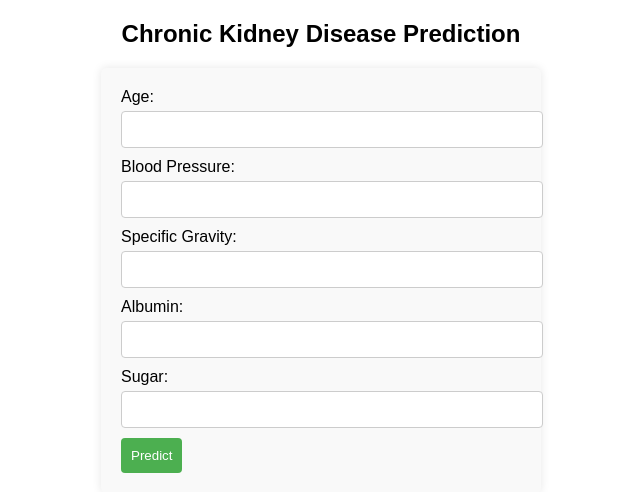
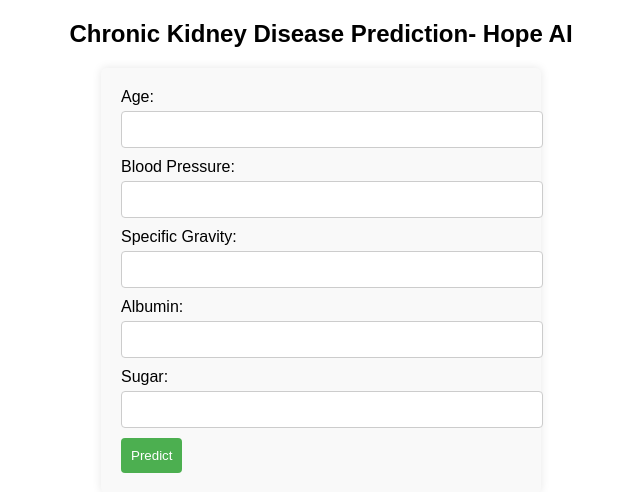
Before and after one commit to RamishaRaniK/democicdhope, a Flask app: page / in a window 1280 px wide. Shown: the top 492 px of the page, without its empty margins (319-959 px from the left). Run offline with Flask 3, Linux system fonts and the light colour scheme; parts of the project's set-up code (start-up, migrations or seed data) failed here and were passed over.

Commit message:
Hopeaiadd

```diff
--- a/templates/input.html
+++ b/templates/input.html
@@ -41,7 +41,7 @@
     </style>
 </head>
 <body>
-    <h2 style="text-align:center">Chronic Kidney Disease Prediction</h2>
+    <h2 style="text-align:center">Chronic Kidney Disease Prediction- Hope AI</h2>
     <form action="/predict" method="post">
         <label for="age">Age:</label>
         <input type="number" id="age" name="age" required>
```
